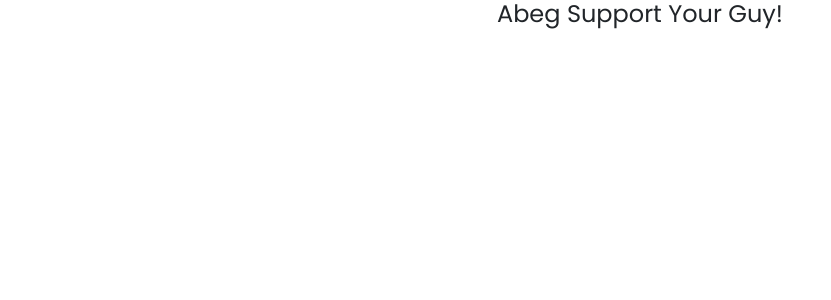
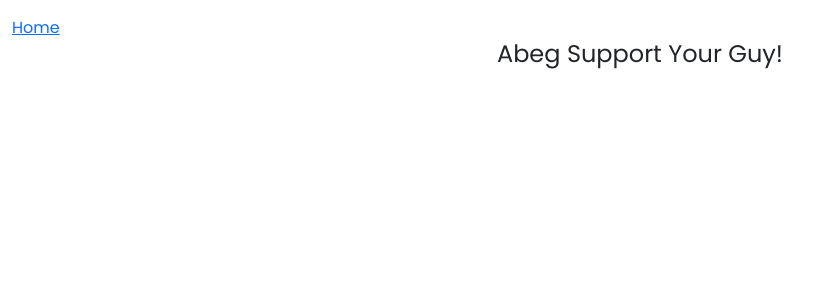
Before and after one commit to fatboy0112/react-weather-app, a React (Create React App) app: page /support in a window 1280 px wide. Shown: the top 300 px of the page, without its empty margins (0-831 px from the left). Built offline with nearby package versions, Linux system fonts and the light colour scheme; no server answers.

Commit message:
Added the home route

```diff
--- a/src/pages/Support.jsx
+++ b/src/pages/Support.jsx
@@ -1,9 +1,10 @@
 import React from 'react';
-
+import { Link } from 'react-router-dom';
 const Support = () =>{
     return (
         <React.Fragment>
-            <section className="container-fluid">
+            <section className="container-fluid my-3">
+                    <Link to="/weather">Home</Link>
                     <h4 className="text-center text-capitalize">abeg support your guy!</h4>
             </section>
         </React.Fragment>
```
